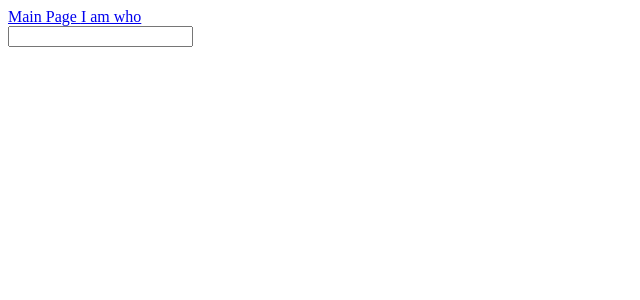
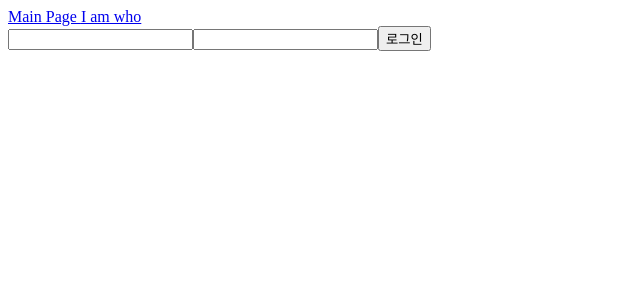
Before and after one commit to lazy-sky/vue_practice, a Vue app: page /signin in a window 1280 px wide. Before the commit this address had no page. Shown: the top 300 px of the page, without its empty margins (0-640 px from the left). Built offline with nearby package versions, Linux system fonts and the light colour scheme; the HTML template or start-up script is replaced by a standard one.

Commit message:
Simple login example

```diff
--- a/src/App.vue
+++ b/src/App.vue
@@ -1,10 +1,10 @@
 <template>
   <TheHeader />
-  <input
+  <!-- <input
     v-model="searchText"
     type="text"
     @keyup.enter="fetchMovies"
-  />
+  /> -->
   <div
     v-for="movie in movies"
     :key="movie.imdbID"
--- /dev/null
+++ b/src/routes/SignIn.vue
@@ -0,0 +1,37 @@
+<template>
+  <input
+    v-model="id"
+    type="text"
+  />
+  <input
+    v-model="pw"
+    type="password"
+  />
+  <button
+    type="button"
+    @click="signIn"
+  >
+    로그인
+  </button>
+</template>
+
+<script>
+export default {
+  data() {
+    return {
+      id: '',
+      pw: ''
+    }
+  },
+
+  methods: {
+    async signIn() {
+      const userToken = '1234abcd'
+
+      localStorage.setItem('token', userToken)
+
+      this.$router.push('/')
+    }
+  }
+}
+</script>
--- a/src/routes/guards.js
+++ b/src/routes/guards.js
@@ -5,10 +5,9 @@ router.beforeEach((to, from) => {
 
   if (to.meta.auth) {
     // e.g., 로그인 확인 로직
-    if (localStorage.getItem('token')) {
-      return false
+    if (!localStorage.getItem('token')) {
+      return '/signin'
     }
-    return false
   }
 
   return true
--- a/src/routes/index.js
+++ b/src/routes/index.js
@@ -5,6 +5,7 @@ import Movie from './Movie'
 import MovieHeader from './MovieHeader'
 import MovieTitle from './MovieTitle'
 import MoviePoster from './MoviePoster'
+import SignIn from './SignIn'
 
 
 export default createRouter({
@@ -20,6 +21,10 @@ export default createRouter({
       meta: {
         auth: true
       }
+    },
+    {
+      path: '/signin',
+      component: SignIn
     },
     {
       path: '/movies/:sky',
```
